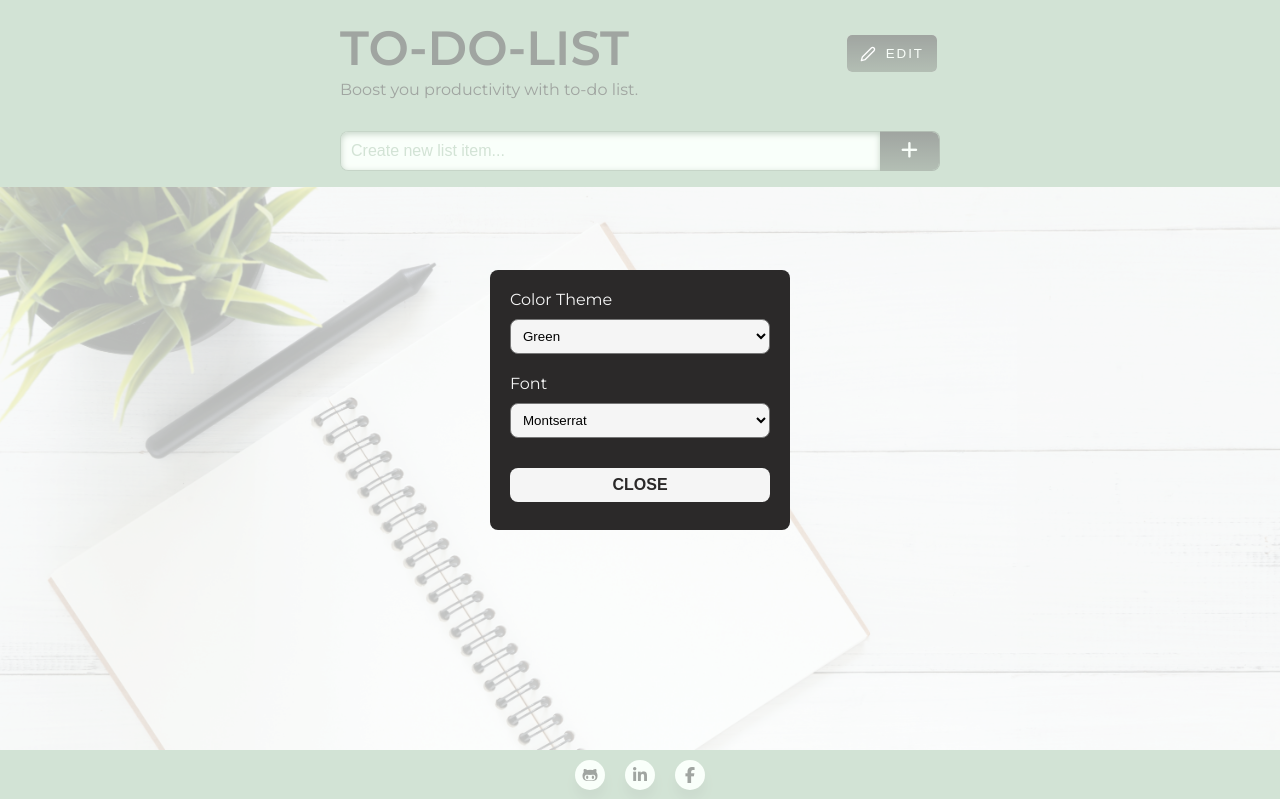
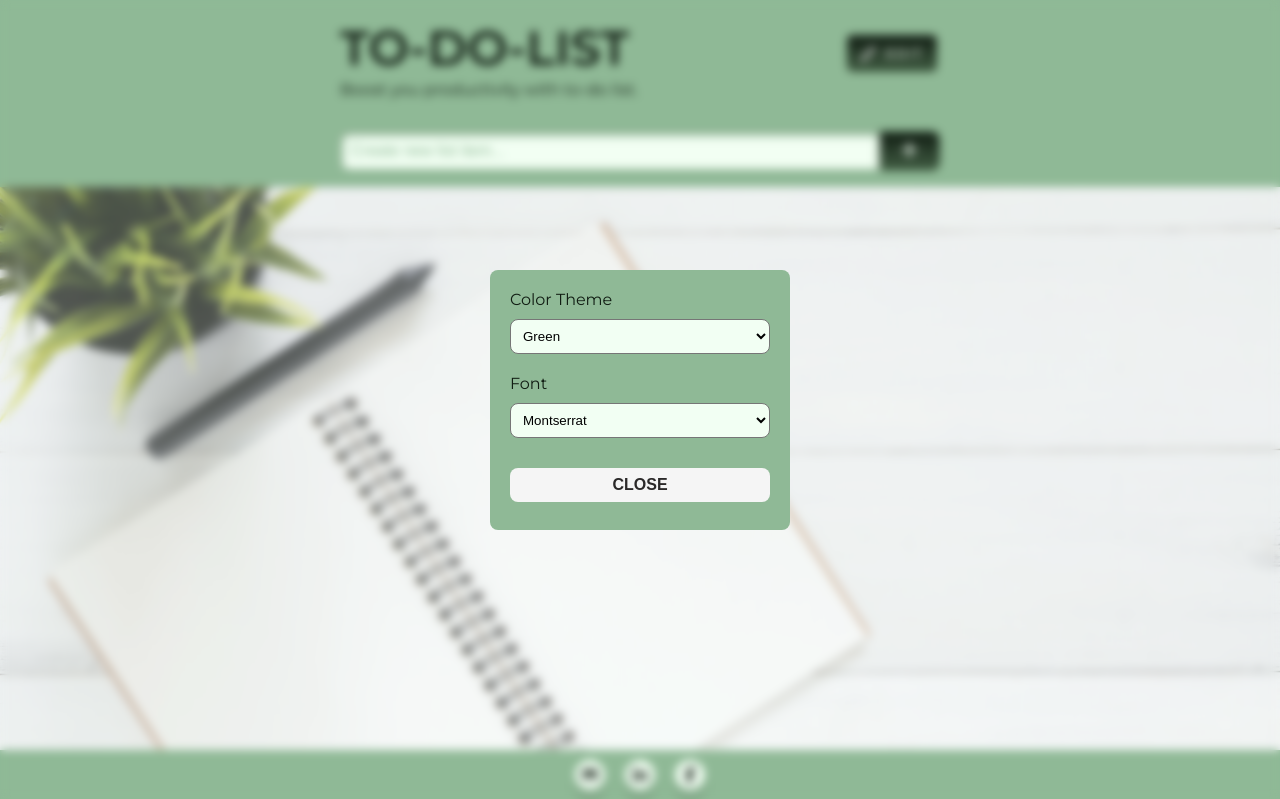
Before and after one commit to EAmbrozas/to-do-list, a plain HTML site: page index.html in a window 1280 px wide. Both pictures are taken after a click on the button "EDIT". Shown: the top 799 px of the page. Drawn offline with Linux system fonts and the light colour scheme.

Commit message:
Add color to popup edit menu to mach the website

```diff
--- a/assets/css/style.css
+++ b/assets/css/style.css
@@ -405,7 +405,6 @@ and edited
 
 /* Popup */
 #popup {
-    background-color: rgba(255, 255, 255, 0.600);
     position: fixed;
     top: 0;
     right: 0;
@@ -413,12 +412,13 @@ and edited
     left: 0;
     z-index: 10;
     display: none;
+    backdrop-filter: blur(5px);
 }
 
 #popup_menu {
     max-width: 300px;
     height: 260px;
-    background-color: rgb(43, 41, 41);
+    background-color: var(--medium);
     position: absolute;
     top: 0;
     right: 0;
@@ -433,13 +433,13 @@ and edited
 }
 
 #popup_menu label {
-    color: whitesmoke;
+    color: var(--dark-md);
 }
 
 select {
     margin-bottom: 10px;
     padding: 0.5rem;
-    background-color: whitesmoke;
+    background-color: var(--light);
     border-radius: 0.5rem;
 }
 
```
